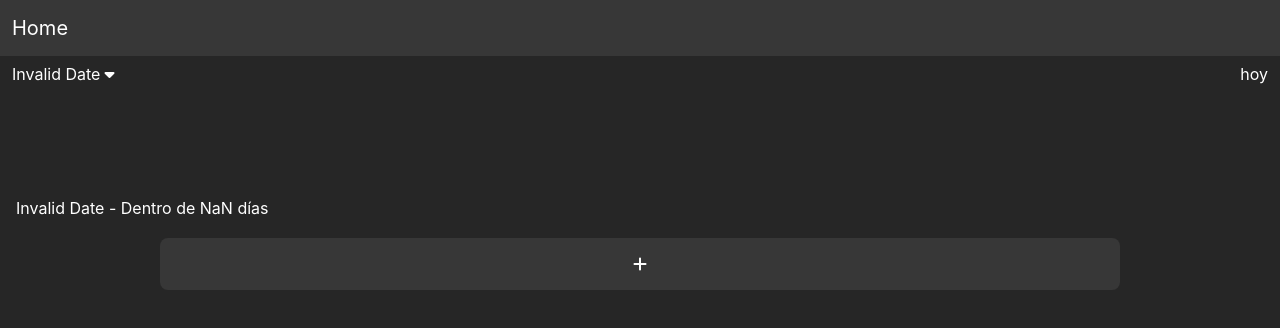
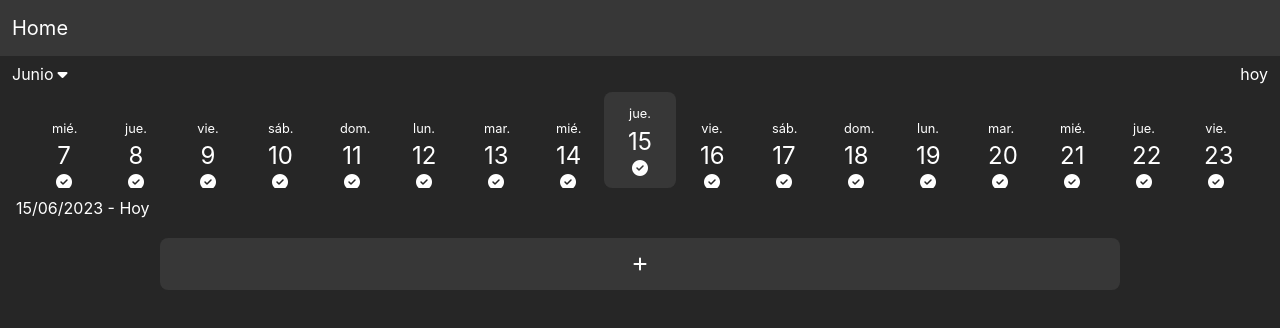
Before and after one commit to fede-vazquez/tasklist_react, a React (Create React App) app: page /tasklist in a window 1280 px wide. Shown: the top 328 px of the page. Built offline with nearby package versions, Linux system fonts and the light colour scheme.

Commit message:
Soluciona error al cargar por primera vez la fecha, y arregla el estilo en la lista de meses.

```diff
--- a/src/components/task_list/MainTaskList.jsx
+++ b/src/components/task_list/MainTaskList.jsx
@@ -9,9 +9,9 @@ import customParseFormat from "dayjs/plugin/customParseFormat";
 dayjs.extend(customParseFormat);
 
 function MainTaskList() {
-  const dateInSession =
-    dayjs(sessionStorage.getItem("dateInSession"), "DD/MM/YYYY") || null;
-  console.log(sessionStorage.getItem("dateInSession"));
+  const dateInSession = sessionStorage.getItem("dateInSession")
+    ? dayjs(sessionStorage.getItem("dateInSession"), "DD/MM/YYYY")
+    : null;
 
   const [date, setDate] = useState(dateInSession || dayjs().startOf("day"));
 
--- a/src/components/task_list/SelectMonth.jsx
+++ b/src/components/task_list/SelectMonth.jsx
@@ -61,13 +61,13 @@ function SelectMonth({ date, newDate }) {
           {selectedMonth}
           <i className="fa-solid fa-caret-down ps-1"></i>
         </button>
-        <ul className="dropdown-menu p-0 bg-1">
+        <ul className="dropdown-menu dropdown-menu-dark p-0 bg-1 shadow">
           {monthList.map((month) => {
             return (
               <li
                 key={month.monthNumber}
                 onClick={selectMonth}
-                className={`dropdown-item bg-transparent ${
+                className={`dropdown-item ${
                   month.name === selectedMonth ? "d-none" : ""
                 }`}
               >
```
